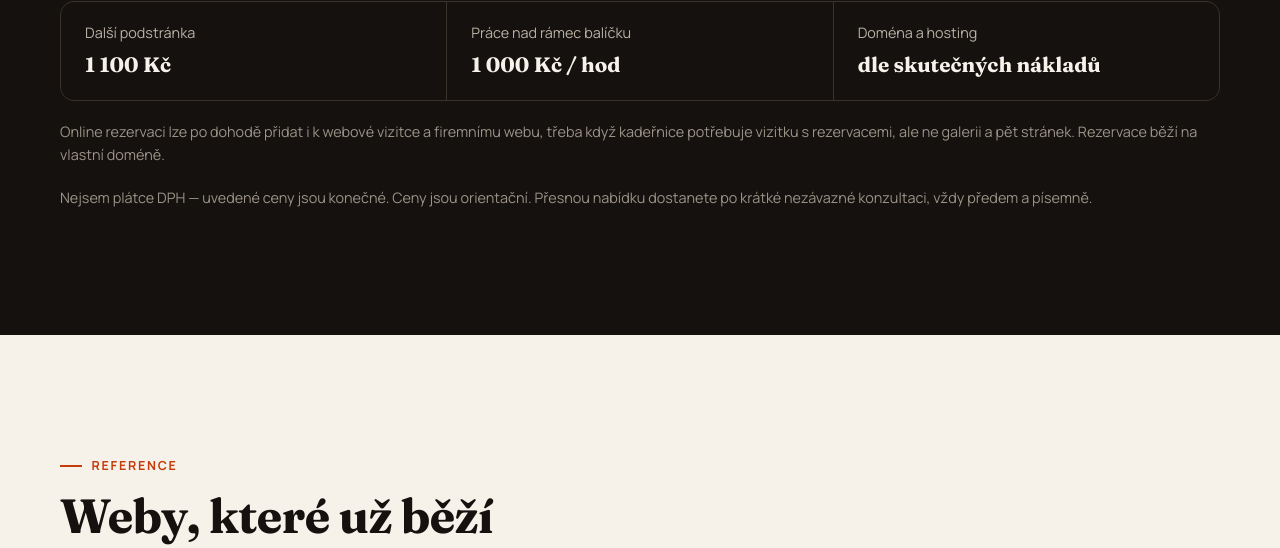
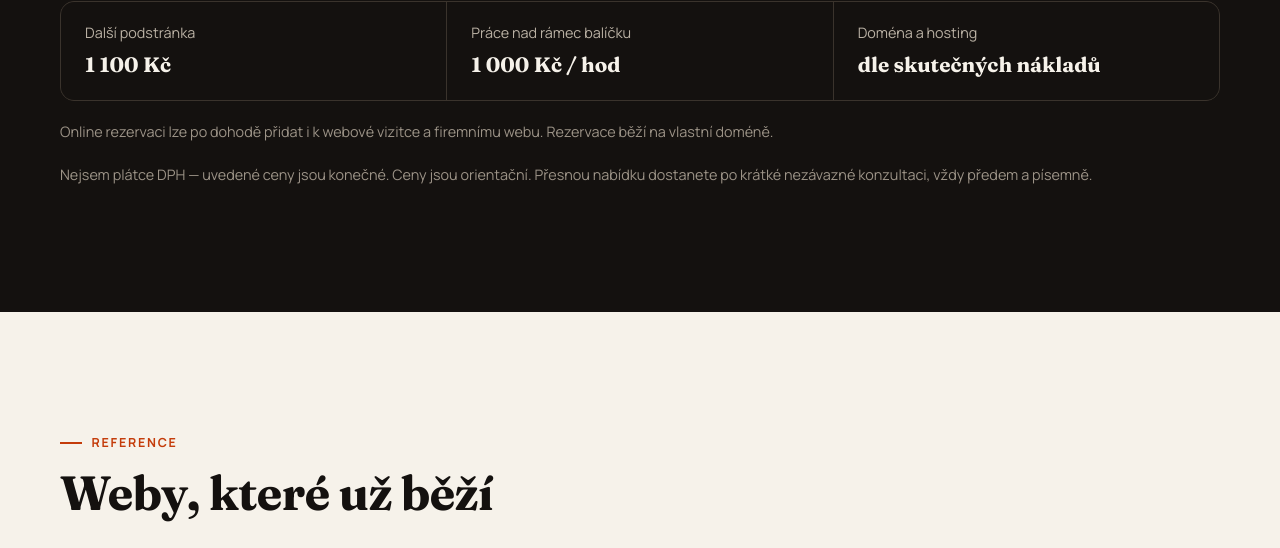
Before and after one commit to patrikfanta-cze/patrikfanta-web, a plain HTML site: page weby.html in a window 1280 px wide. Shown: the part 2840-3388 px from the top of the page. Drawn offline with Linux system fonts and the light colour scheme.

Commit message:
Ceník: poznámka o rezervacích bez příkladu
Co-Authored-By: Claude Opus 5.5 <noreply@anthropic.com>

```diff
--- a/weby.html
+++ b/weby.html
@@ -240,7 +240,7 @@
         <div><span>Práce nad rámec balíčku</span><strong>1 000 Kč / hod</strong></div>
         <div><span>Doména a hosting</span><strong>dle skutečných nákladů</strong></div>
       </div>
-      <p class="note">Online rezervaci lze po dohodě přidat i k webové vizitce a firemnímu webu, třeba když kadeřnice potřebuje vizitku s rezervacemi, ale ne galerii a pět stránek. Rezervace běží na vlastní doméně.</p>
+      <p class="note">Online rezervaci lze po dohodě přidat i k webové vizitce a firemnímu webu. Rezervace běží na vlastní doméně.</p>
       <p class="note">Nejsem plátce DPH — uvedené ceny jsou konečné. Ceny jsou orientační. Přesnou nabídku dostanete po krátké nezávazné konzultaci, vždy předem a písemně.</p>
     </div>
   </section>
```
